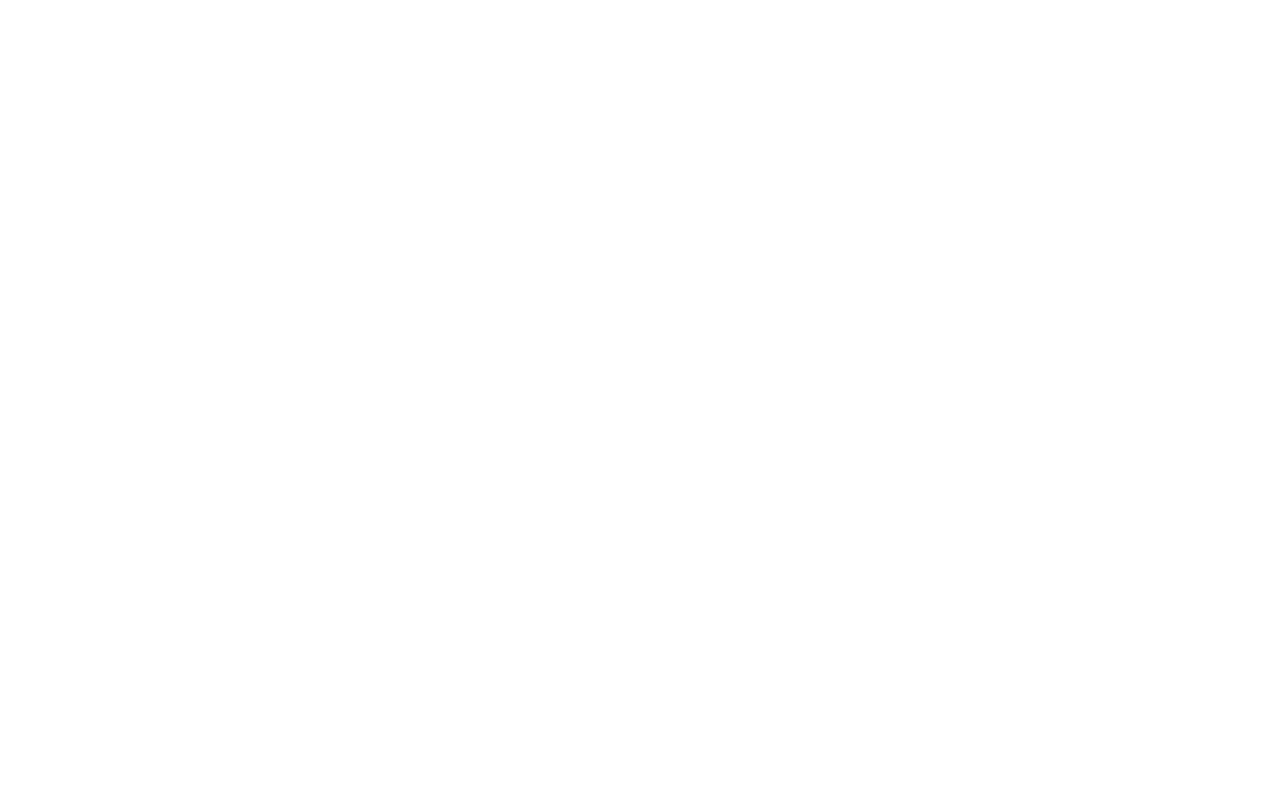
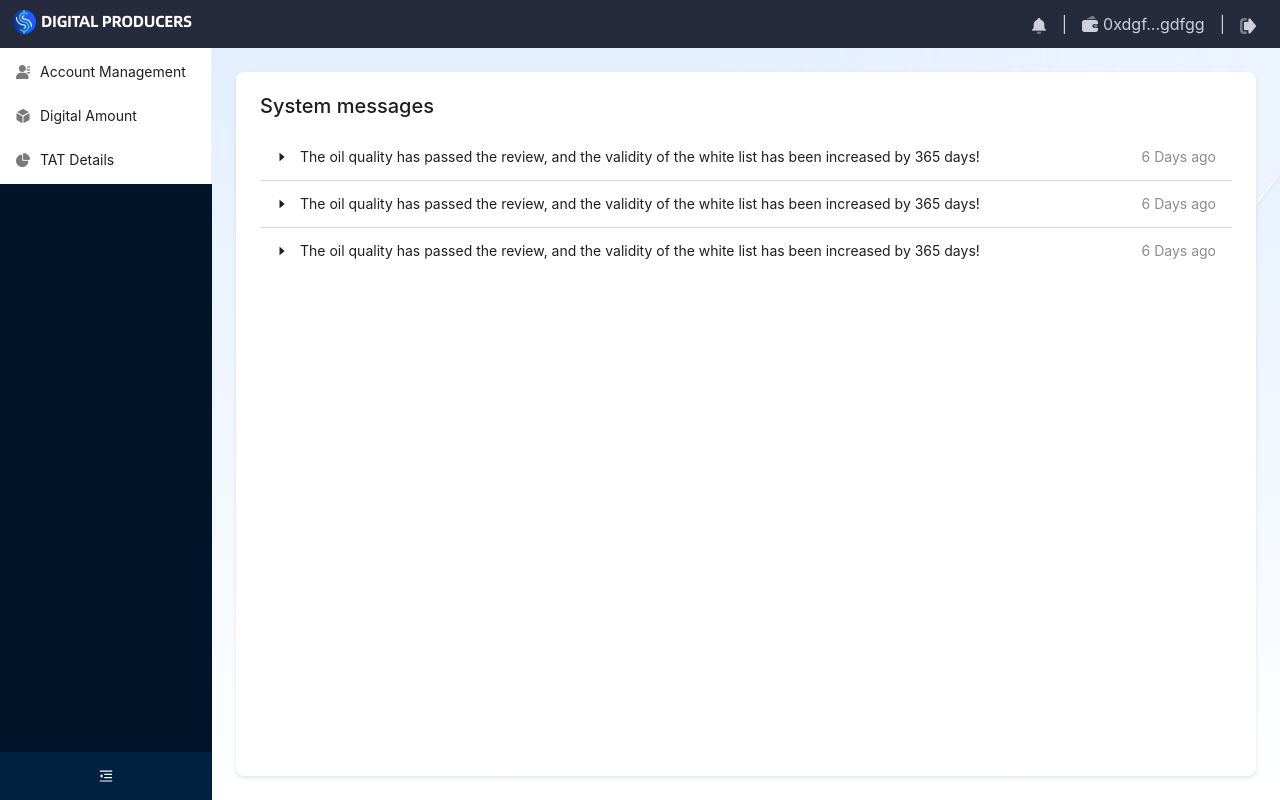
Before and after one commit to treasurenetprotocol/treasurenet-digitalAssets-platform-fe, a Vue app: page /manage/message in a window 1280 px wide. Before the commit this address had no page. Built offline with nearby package versions, Linux system fonts and the light colour scheme.

Commit message:
add messages view

```diff
--- a/src/assets/common.less
+++ b/src/assets/common.less
@@ -74,6 +74,29 @@
   font-size: 16px;
 }
 
+:where(.css-dev-only-do-not-override-19yxfbp).ant-collapse>.ant-collapse-item>.ant-collapse-header .ant-collapse-header-text {
+  font-size: 16px;
+  font-weight: 500;
+  color      : #1E1E1E;
+}
+
+:where(.css-dev-only-do-not-override-19yxfbp).ant-collapse>.ant-collapse-item>.ant-collapse-header .ant-collapse-arrow {
+  font-size: 20px;
+}
+
+:where(.css-dev-only-do-not-override-19yxfbp).ant-collapse-borderless>.ant-collapse-item {
+  background   : #fafafa;
+  border-radius: 4px;
+  margin-bottom: 24px;
+  border       : 0;
+  overflow     : hidden;
+  padding      :7px 8px
+}
+
+:where(.css-dev-only-do-not-override-19yxfbp).ant-collapse-borderless>.ant-collapse-item-active {
+  background-color: rgba(34, 91, 252, .05);
+}
+
 .card {
   padding      : 24px;
   background   : #fff;
--- a/src/components/HeaderComp.vue
+++ b/src/components/HeaderComp.vue
@@ -4,7 +4,7 @@
       <img src="@/assets/imgs/logo.png" alt="">
     </div>
     <div class="opera">
-      <a href="javascript:;">
+      <a href="javascript:;" @click="router.push('/manage/message')">
         <img src="@/assets/imgs/tips-none.png" alt="">
       </a>
       <span>|</span>
@@ -21,8 +21,10 @@
 </template>
 
 <script lang="ts" setup>
-// import { Button } from 'ant-design-vue'
+import { useRouter } from 'vue-router'
 import { addressCut } from '@/libs/utils'
+
+const router = useRouter()
 </script>
 
 <style lang="less" scoped>
--- /dev/null
+++ b/src/views/MessageView.vue
@@ -0,0 +1,71 @@
+<template>
+  <main class="card">
+    <div class="header-title">
+      <h2>System messages</h2>
+      <!-- <a href="javascript:;" class="n-btn">
+        <img src="@/assets/imgs/userbind-icon.png" alt="">
+        <span>Bind account</span>
+      </a> -->
+    </div>
+
+    <Collapse v-model:activeKey="activeKey" :bordered="false" style="background: rgb(255, 255, 255)" accordion>
+      <template #expandIcon="panel">
+        <CaretRightOutlined :rotate="panel?.isActive ? 90 : 0" />
+      </template>
+      <Collapse.Panel key="1" header="The oil quality has passed the review, and the validity of the white list has been increased by 365 days!">
+        <div class="content">
+          <p class="title">From: Liu Shanghai</p>
+          <p>Text localization and its recognition in images was important for searching information in digital photo archives, video databases and web sites.Text localization and its recognition in images was important for searching information in digital photo archives, video databases and web sites.Text localization and its recognition in images was important for searching information in digital photo archives, video databases and web sites.</p>
+        </div>
+        <template #extra>
+          <span class="extra-text">6 Days ago</span>
+        </template>
+      </Collapse.Panel>
+      <Collapse.Panel key="2" header="The oil quality has passed the review, and the validity of the white list has been increased by 365 days!">
+        <div class="content">
+          <p class="title">From: Liu Shanghai</p>
+          <p>Text localization and its recognition in images was important for searching information in digital photo archives, video databases and web sites.Text localization and its recognition in images was important for searching information in digital photo archives, video databases and web sites.Text localization and its recognition in images was important for searching information in digital photo archives, video databases and web sites.</p>
+        </div>
+        <template #extra>
+          <span class="extra-text">6 Days ago</span>
+        </template>
+      </Collapse.Panel>
+      <Collapse.Panel key="3" header="The oil quality has passed the review, and the validity of the white list has been increased by 365 days!">
+        <div class="content">
+          <p class="title">From: Liu Shanghai</p>
+          <p>Text localization and its recognition in images was important for searching information in digital photo archives, video databases and web sites.Text localization and its recognition in images was important for searching information in digital photo archives, video databases and web sites.Text localization and its recognition in images was important for searching information in digital photo archives, video databases and web sites.</p>
+        </div>
+        <template #extra>
+          <span class="extra-text">6 Days ago</span>
+        </template>
+      </Collapse.Panel>
+    </Collapse>
+  </main>
+</template>
+
+<script lang="ts" setup>
+import { ref } from 'vue'
+import { Collapse } from 'ant-design-vue'
+import { CaretRightOutlined } from '@ant-design/icons-vue'
+
+const activeKey = ref([])
+</script>
+
+<style lang="less" scoped>
+.extra-text {
+  font-size: 14px;
+  font-weight: 400;
+  color: #8C8C8C;
+}
+
+.content {
+  padding-left: 33px;
+
+  .title {
+    font-size: 14px;
+    font-weight: 400;
+    color: #8C8C8C;
+    margin-top: 0;
+  }
+}
+</style>
```
Also changed, not shown: src/router/index.ts (+7 -3 lines).
